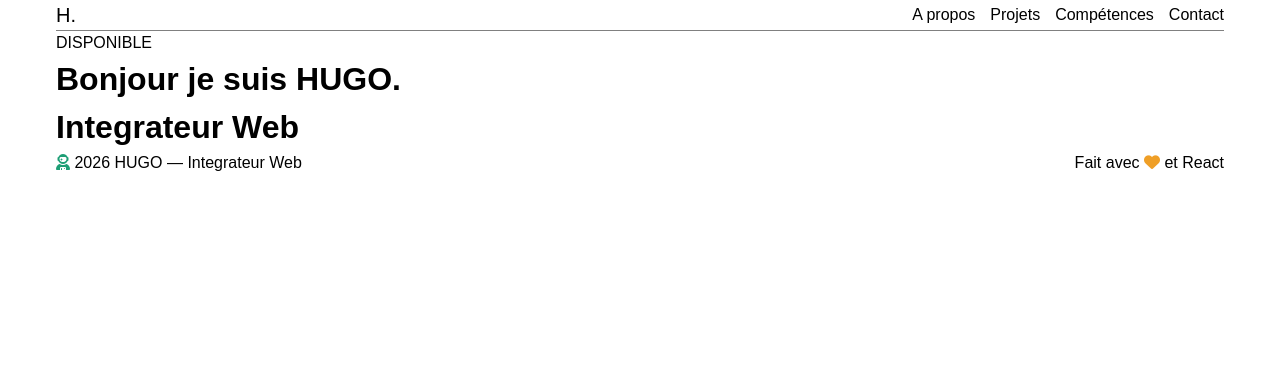
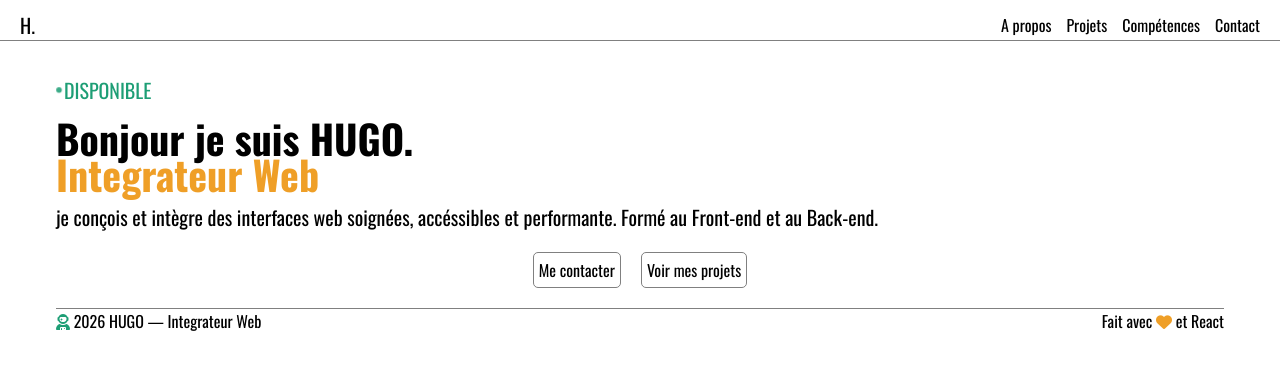
Before and after one commit to donhug/FEREY-HUGO, a React (Vite) app in the folder FEREY-HUGO/: page / in a window 1280 px wide. Shown: the top 370 px of the page. Built offline with nearby package versions, Linux system fonts and the light colour scheme.

Commit message:
feat: ajout du Hero

```diff
--- a/FEREY-HUGO/index.html
+++ b/FEREY-HUGO/index.html
@@ -5,6 +5,9 @@
     <link rel="icon" type="image/svg+xml" href="/favicon.svg" />
     <meta name="viewport" content="width=device-width, initial-scale=1.0" />
     <link rel="stylesheet" href="https://cdnjs.cloudflare.com/ajax/libs/font-awesome/6.5.0/css/all.min.css">
+    <link rel="preconnect" href="https://fonts.googleapis.com">
+    <link rel="preconnect" href="https://fonts.gstatic.com" crossorigin>
+    <link href="https://fonts.googleapis.com/css2?family=Oswald:wght@200..700&display=swap" rel="stylesheet">
     <title>ferey-hugo</title>
   </head>
   <body>
--- /dev/null
+++ b/FEREY-HUGO/src/components/Button/button.css
@@ -0,0 +1,10 @@
+.btn{
+    background:none;
+    border:1px gray solid;
+    border-radius:5px;
+    width:auto;
+    padding:5px;
+}
+
+.btn:hover{
+}
--- /dev/null
+++ b/FEREY-HUGO/src/components/Button/button.jsx
@@ -0,0 +1,9 @@
+import './button.css'
+
+function Button(props) {
+    return (
+        <button className="btn">{props.txt}</button>
+    )
+}
+
+export default Button
--- a/FEREY-HUGO/src/components/Footer/footer.jsx
+++ b/FEREY-HUGO/src/components/Footer/footer.jsx
@@ -1,5 +1,4 @@
 import './footer.css'
-import App from "../../App.jsx";
 
 function Footer() {
     return (
--- a/FEREY-HUGO/src/components/Header/header.css
+++ b/FEREY-HUGO/src/components/Header/header.css
@@ -1,5 +1,9 @@
 header{
+    position: fixed;
+    top: 0;
+    left: 0;
     width: 100%;
+    z-index: 100;
 }
 .header-container,
 .header-logo,
@@ -28,6 +32,9 @@ header{
     align-items: center;
 }
 
+.header-container{
+    padding:10px 20px 0 20px;
+}
 .header-nav{
     display: none;
     gap: 10px;
--- a/FEREY-HUGO/src/components/Hero/hero.css
+++ b/FEREY-HUGO/src/components/Hero/hero.css
@@ -0,0 +1,91 @@
+/*css titre*/
+.hero{
+    width: 100%;
+    display: flex;
+    padding-top: 75px;
+    flex-direction: column;
+    border-bottom: 1px gray solid;
+}
+.hero-title{
+    display: flex;
+    flex-direction: column;
+}
+.hero-title h1{
+    font-size: 25px;
+    line-height: 0.9;
+}
+.hero-title p{
+    margin-top: 10px;
+}
+.title-color{
+    color: #EF9F27;
+}
+.hero-dispo{
+    display: flex;
+    align-items: center;
+    flex-direction:row;
+    gap: 2px;
+    margin-bottom: 15px;
+}
+.hero-dispo p{
+    color: #1D9E75;
+    margin: 0;
+}
+.hero-btn{
+    display: flex;
+    gap: 20px;
+    justify-content: center;
+    margin-top: 20px;
+    margin-bottom: 20px;
+}
+/*CSS pour le btn vert */
+.glass-badge {
+    display: inline-flex;
+    align-items: center;
+    gap: 6px;
+    border-radius: 9999px;
+    font-size: 0.68rem;
+    font-weight: 500;
+    letter-spacing: 0.08em;
+    color: #1D9E75;
+    text-transform: uppercase;
+
+}
+.glass-badge__dot {
+    width: 6px;
+    height: 6px;
+    border-radius: 50%;
+    background: currentColor;
+    animation: pulse-badge 2s ease infinite;
+}
+.glass-badge--lime {
+    background: rgba(168, 240, 138, 0.2);
+    border: 1px solid rgba(168, 240, 138, 0.4);
+    color: #a8f08a;
+}
+@keyframes pulse-badge {
+    0%,
+    100% {
+        opacity: 1;
+        transform: scale(1);
+    }
+    50% {
+        opacity: 0.4;
+        transform: scale(0.7);
+    }
+}
+
+
+/* Tablette */
+@media (min-width: 768px) {
+}
+
+/* Desktop */
+@media (min-width: 1024px) {
+    .hero h1{
+        font-size: 40px;
+    }
+    .hero p {
+        font-size: 20px;
+    }
+}
--- a/FEREY-HUGO/src/components/Hero/hero.jsx
+++ b/FEREY-HUGO/src/components/Hero/hero.jsx
@@ -1,21 +1,31 @@
 import './hero.css'
+import Button from "../Button/button.jsx";
 
 function Hero() {
     return (
-        <div>
-            <div className="title">
-                <p>DISPONIBLE</p>
+        <div className="hero">
+            <div className="hero-title">
+                <div className="hero-dispo">
+                    <span className="glass-badge "><span className="glass-badge__dot"></span></span>
+                    <p>DISPONIBLE</p>
+                </div>
                 <h1>
                     Bonjour je suis HUGO. <br/>
                     <span className="title-color">Integrateur Web</span>
                 </h1>
+                <p>
+                    je conçois et intègre des interfaces web soignées, accéssibles et performante.
+                    Formé au Front-end et au Back-end.
+                </p>
             </div>
-            <div>
-                <p></p>
-                <div className="hero-btn">
-
+            <div className="hero-btn">
+                <Button
+                    txt='Me contacter'
+                />
+                <Button
+                    txt='Voir mes projets'
+                />
                 </div>
-            </div>
         </div>
     )
 }
--- a/FEREY-HUGO/src/index.css
+++ b/FEREY-HUGO/src/index.css
@@ -9,7 +9,7 @@ html {
 }
 
 body {
-    font-family: sans-serif;
+    font-family: 'Oswald', sans-serif;
     line-height: 1.5;
     -webkit-font-smoothing: antialiased;
     margin: 0;
```
